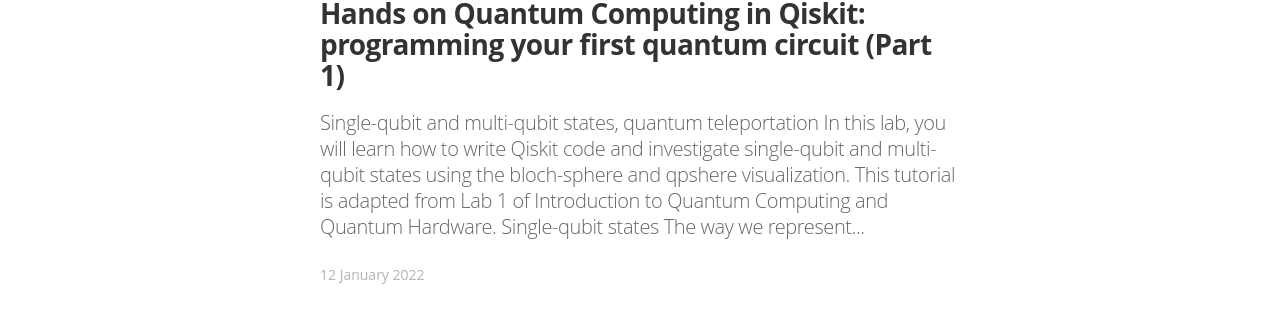
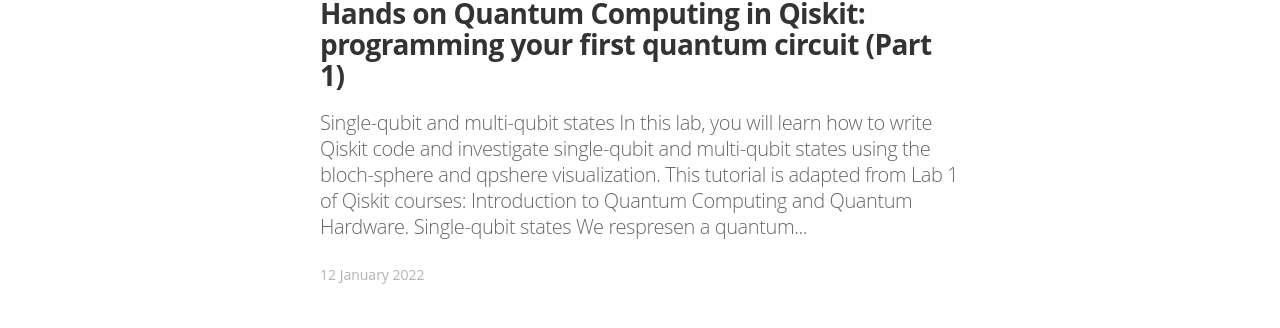
Before and after one commit to ManuNeuro/EmmanuelCalvet, a Jekyll site: the page built from index.html, in a window 1280 px wide. Shown: the part 780-1108 px from the top of the page. Built offline with Jekyll 4.4.1, drawn with Linux system fonts in a browser that asks for light colours; nearby versions of some CDN libraries; some web fonts are replaced; the list of posts is cut into pages by our own code.

Commit message:
Update 2022-01-12-quantum-tuto-p1.md

```diff
--- a/_posts/2022-01-12-quantum-tuto-p1.md
+++ b/_posts/2022-01-12-quantum-tuto-p1.md
@@ -6,17 +6,17 @@
 image: /assets/article_images/2022-01-12-quantum-tuto-p1/quantum-cover-sunscreen.jpg
 ---
 
-# Single-qubit and multi-qubit states, quantum teleportation
+# Single-qubit and multi-qubit states
 
 In this lab, you will learn how to write `Qiskit` code and investigate single-qubit and multi-qubit states using the `bloch-sphere` and `qpshere` visualization.
 
-> This tutorial is adapted from Lab 1 of [**Introduction to Quantum Computing and Quantum Hardware**](https://qiskit.org/learn/intro-qc-qh/).
+> This tutorial is adapted from Lab 1 of Qiskit courses: [**Introduction to Quantum Computing and Quantum Hardware**](https://qiskit.org/learn/intro-qc-qh/).
 
 # Single-qubit states
 
-The way we represent a quantum qubit state $|\psi\rangle>$ is:
+We respresen a quantum qubit state as:
 
-$$\sqrt{1-p}\vert0\rangle + e^{i\phi}\sqrt{p}\vert1\rangle$$
+$$|\psi\rangle> = \sqrt{1-p}\vert0\rangle + e^{i\phi}\sqrt{p}\vert1\rangle$$
 
 Here, $p$ is the probability that a measurement of the state in the computational basis $\{\vert0\rangle, \vert1\rangle\}$ will have the outcome $1$, and $\phi$ is the phase between the two computational basis states.
 
```
